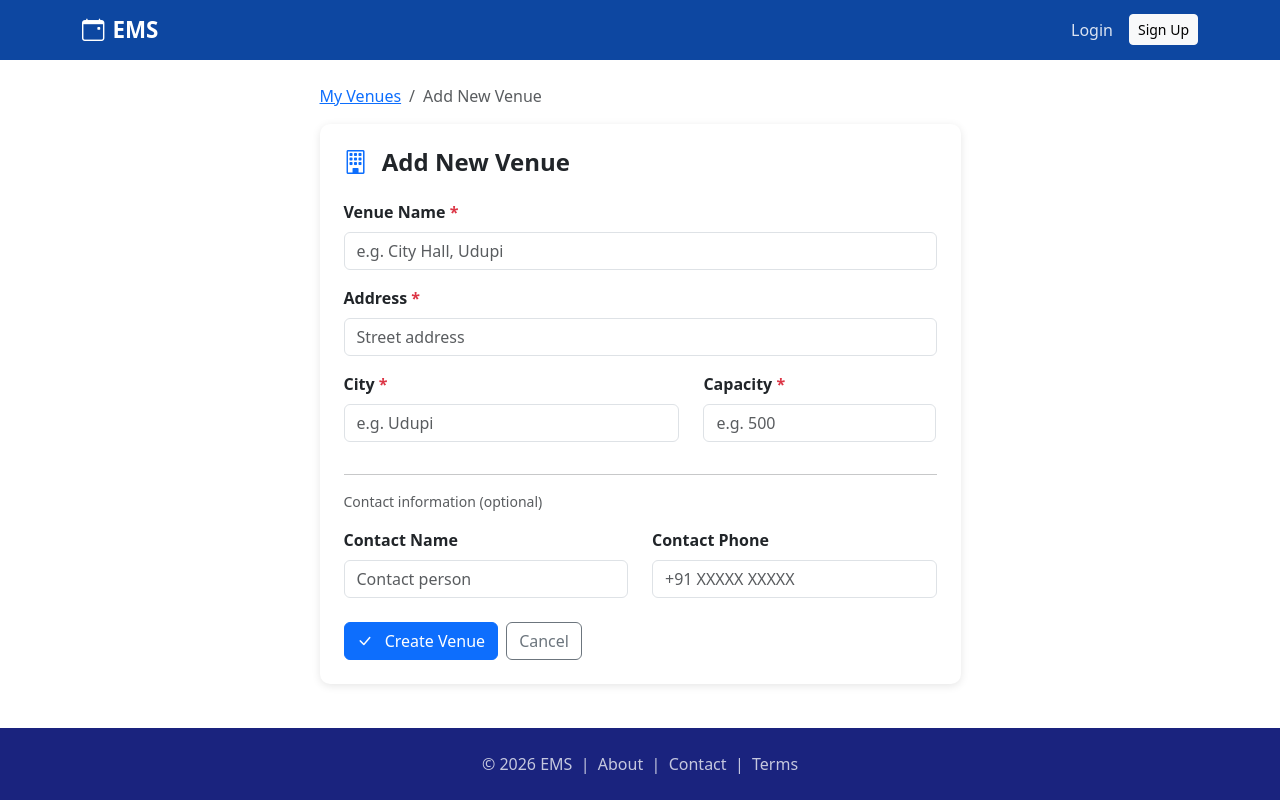
After one commit to Abdularfath/event-management-system, a Flask app: template templates/organizer/venues/form.html in a window 1280 px wide. The commit adds this page. Run offline with Flask 3, Linux system fonts and the light colour scheme; the template is opened without the code that fills it, so the values that code supplies are empty; some libraries are stand-ins or nearby versions.

Commit message:
Day 4: venue CRUD, Firestore writes, form validation, route guards

```diff
--- a/app.py
+++ b/app.py
@@ -3,6 +3,7 @@ from flask import Flask, jsonify
 from dotenv import load_dotenv
 from flask_wtf.csrf import CSRFProtect
 from app.firebase_config import init_firebase
+
 
 load_dotenv()
 
@@ -20,13 +21,16 @@ from app.routes.public import public_bp
 from app.routes.organizer import organizer_bp
 from app.routes.attendee import attendee_bp
 from app.routes.admin import admin_bp
+from app.routes.venues import venues_bp
 
 app.register_blueprint(test_bp)
 app.register_blueprint(auth_bp)
 app.register_blueprint(public_bp)
 app.register_blueprint(organizer_bp)
+app.register_blueprint(venues_bp)
 app.register_blueprint(attendee_bp)
 app.register_blueprint(admin_bp)
 
+
 if __name__ == '__main__':
     app.run(host='0.0.0.0', port=5000, debug=True)
--- a/templates/base.html
+++ b/templates/base.html
@@ -46,6 +46,11 @@
               <a class="nav-link" href="{{ url_for('organizer.dashboard') }}">
                 <i class="bi bi-speedometer2 me-1"></i>Dashboard
               </a></li>
+              <li class="nav-item">
+                <a class="nav-link" href="{{ url_for('venues.list_venues') }}">
+                  <i class="bi bi-building me-1"></i>Venues
+                </a>
+              </li>
             {% endif %}
 
             {# Admin links #}
--- /dev/null
+++ b/templates/organizer/venues/form.html
@@ -0,0 +1,99 @@
+{% extends 'base.html' %}
+{% block title %}{{ 'Edit' if action == 'edit' else 'Add' }} Venue{% endblock %}
+
+{% block content %}
+<div class="container py-4">
+  <div class="row justify-content-center">
+    <div class="col-lg-7">
+
+      {# Breadcrumb #}
+      <nav aria-label="breadcrumb" class="mb-3">
+        <ol class="breadcrumb">
+          <li class="breadcrumb-item">
+            <a href="{{ url_for('venues.list_venues') }}">My Venues</a></li>
+          <li class="breadcrumb-item active">
+            {{ 'Edit Venue' if action == 'edit' else 'Add New Venue' }}</li>
+        </ol>
+      </nav>
+
+      <div class="ems-card card p-4">
+        <h4 class="fw-bold mb-4">
+          <i class="bi bi-building me-2 text-primary"></i>
+          {{ 'Edit Venue' if action == 'edit' else 'Add New Venue' }}
+        </h4>
+
+        {% if action == 'edit' %}
+          <form method="POST" action="{{ url_for('venues.edit_venue', venue_id=venue_id) }}" novalidate>
+        {% else %}
+          <form method="POST" action="{{ url_for('venues.create_venue') }}" novalidate>
+        {% endif %}
+
+          <input type="hidden" name="csrf_token" value="{{ csrf_token() }}">
+
+          {# Venue Name #}
+          <div class="mb-3">
+            <label class="form-label fw-semibold">Venue Name <span class="text-danger">*</span></label>
+            <input type="text" name="name" class="form-control"
+                   placeholder="e.g. City Hall, Udupi"
+                   value="{{ form_data.get('name', '') }}" required>
+          </div>
+
+          {# Address #}
+          <div class="mb-3">
+            <label class="form-label fw-semibold">Address <span class="text-danger">*</span></label>
+            <input type="text" name="address" class="form-control"
+                   placeholder="Street address"
+                   value="{{ form_data.get('address', '') }}" required>
+          </div>
+
+          {# City and Capacity side by side #}
+          <div class="row">
+            <div class="col-md-7 mb-3">
+              <label class="form-label fw-semibold">City <span class="text-danger">*</span></label>
+              <input type="text" name="city" class="form-control"
+                     placeholder="e.g. Udupi"
+                     value="{{ form_data.get('city', '') }}" required>
+            </div>
+            <div class="col-md-5 mb-3">
+              <label class="form-label fw-semibold">Capacity <span class="text-danger">*</span></label>
+              <input type="number" name="capacity" class="form-control"
+                     placeholder="e.g. 500" min="1"
+                     value="{{ form_data.get('capacity', '') }}" required>
+            </div>
+          </div>
+
+          {# Optional contact fields #}
+          <hr class="my-3">
+          <p class="text-muted small mb-3">Contact information (optional)</p>
+          <div class="row">
+            <div class="col-md-6 mb-3">
+              <label class="form-label fw-semibold">Contact Name</label>
+              <input type="text" name="contact_name" class="form-control"
+                     placeholder="Contact person"
+                     value="{{ form_data.get('contact_name', '') }}">
+            </div>
+            <div class="col-md-6 mb-3">
+              <label class="form-label fw-semibold">Contact Phone</label>
+              <input type="tel" name="contact_phone" class="form-control"
+                     placeholder="+91 XXXXX XXXXX"
+                     value="{{ form_data.get('contact_phone', '') }}">
+            </div>
+          </div>
+
+          {# Buttons #}
+          <div class="d-flex gap-2 mt-2">
+            <button type="submit" class="btn btn-primary">
+              <i class="bi bi-check-lg me-2"></i>
+              {{ 'Save Changes' if action == 'edit' else 'Create Venue' }}
+            </button>
+            <a href="{{ url_for('venues.list_venues') }}" class="btn btn-outline-secondary">
+              Cancel
+            </a>
+          </div>
+
+        </form>
+      </div>
+    </div>
+  </div>
+</div>
+{% endblock %}
```
Also changed, not shown: app/routes/venues.py (added, +128 -0 lines), app/utils/validators.py (added, +52 -0 lines), templates/organizer/venues/list.html (added, +84 -0 lines), app/utils/__init__.py (added).
